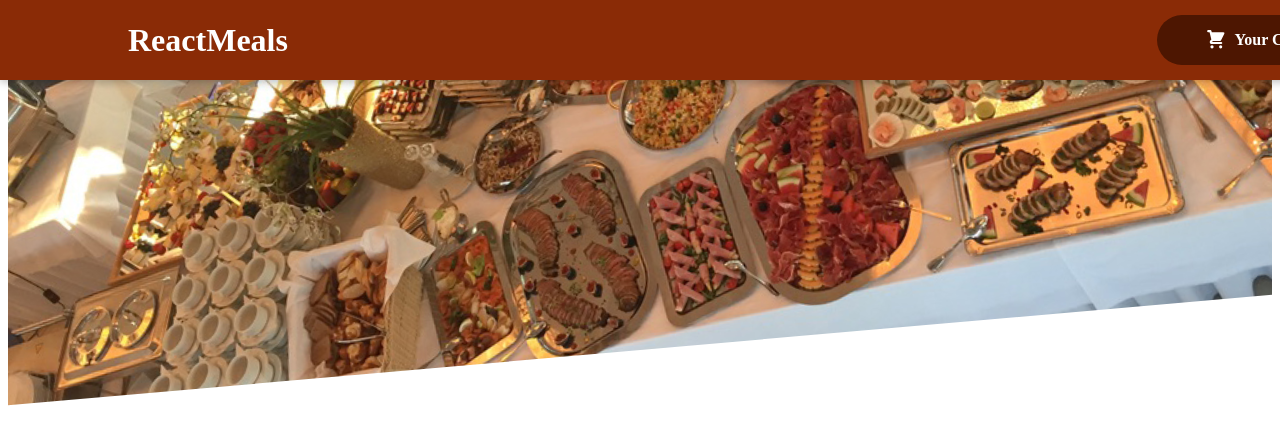
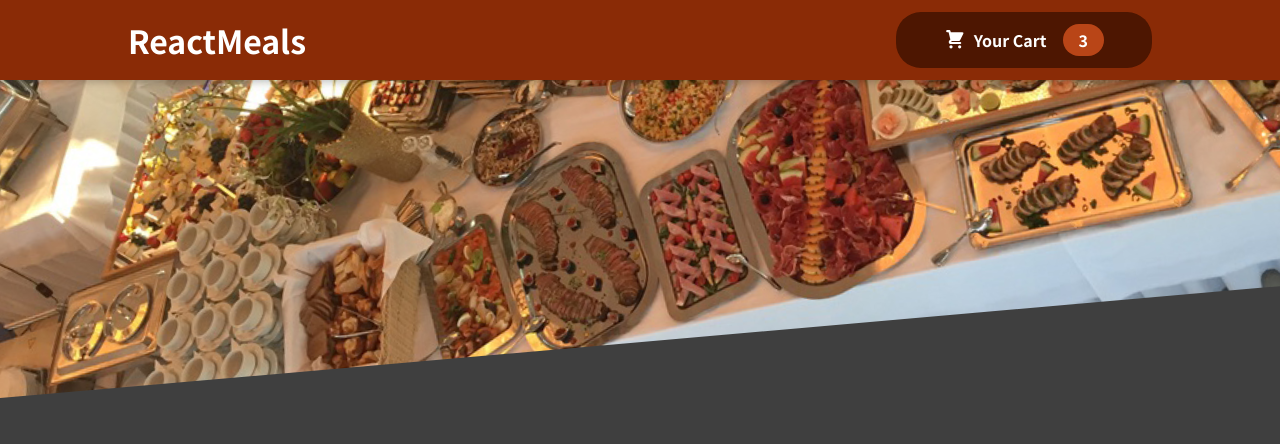
Before and after one commit to drodionov/meal-order-practice, a React (Create React App) app: page / in a window 1280 px wide. Shown: the top 444 px of the page. Built offline with nearby package versions, Linux system fonts and the light colour scheme.

Commit message:
Add missing files

```diff
--- /dev/null
+++ b/src/index.css
@@ -0,0 +1,14 @@
+@import url('https://fonts.googleapis.com/css2?family=Noto+Sans+JP:wght@400;700&display=swap');
+
+* {
+  box-sizing: border-box;
+}
+
+html {
+  font-family: 'Noto Sans JP', sans-serif;
+}
+
+body {
+  margin: 0;
+  background-color: #3f3f3f;
+}
--- a/src/index.js
+++ b/src/index.js
@@ -1,10 +1,7 @@
-import React, {StrictMode} from 'react';
 import ReactDOM from 'react-dom/client'
+
+import './index.css'
 import App from './App'
 
 const root = ReactDOM.createRoot(document.getElementById('root'))
-root.render(
-    <StrictMode>
-      <App/>
-    </StrictMode>
-)
+root.render(<App/>)
```
